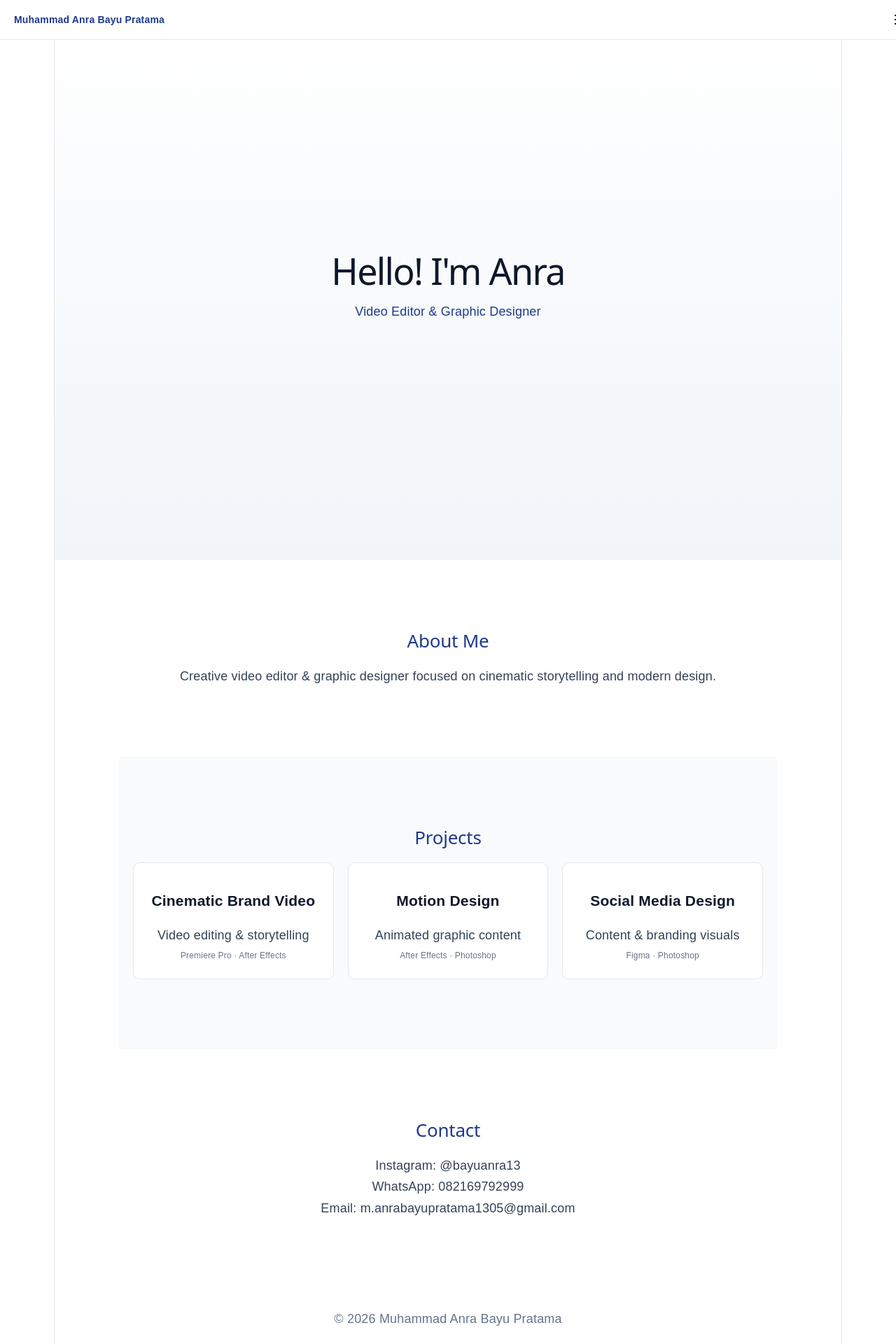
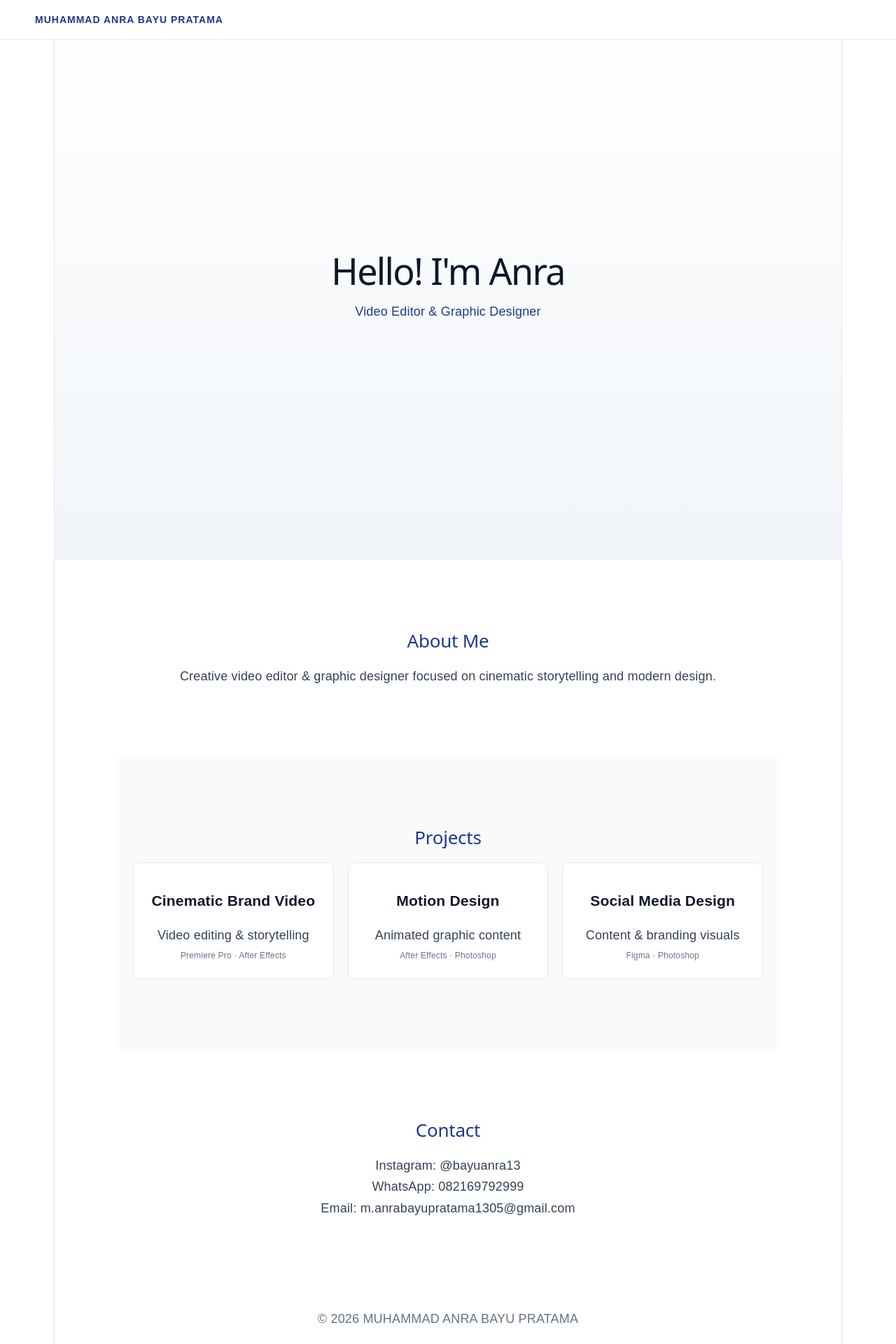
Before and after one commit to manrabayupratama1305-arch/anra-portfolio, a React (Vite) app: page / in a window 1280 px wide. Shown: the top 1920 px of the page at 70% size. Built offline with nearby package versions, Linux system fonts and the light colour scheme.

Commit message:
fix navbar spacing + uppercase name

```diff
--- a/src/App.jsx
+++ b/src/App.jsx
@@ -58,7 +58,7 @@ export default function App() {
 
       {/* NAVBAR */}
       <div style={styles.navbar}>
-        <div style={styles.logo}>Muhammad Anra Bayu Pratama</div>
+        <div style={styles.logo}>MUHAMMAD ANRA BAYU PRATAMA</div>
 
         <div style={styles.hamburger} onClick={() => setMenuOpen(!menuOpen)}>
           <span style={styles.line}></span>
@@ -114,7 +114,7 @@ export default function App() {
         <p style={styles.text}>Email: m.anrabayupratama1305@gmail.com</p>
       </section>
 
-      <footer style={styles.footer}>© 2026 Muhammad Anra Bayu Pratama</footer>
+      <footer style={styles.footer}>© 2026 MUHAMMAD ANRA BAYU PRATAMA</footer>
     </div>
   );
 }
@@ -136,7 +136,7 @@ const styles = {
     display: "flex",
     justifyContent: "space-between",
     alignItems: "center",
-    padding: "15px 20px",
+    padding: "15px 50px", // DIGESER LEBIH KE DALAM
     background: "rgba(255,255,255,0.95)",
     borderBottom: "1px solid #e5e7eb",
   },
@@ -145,6 +145,7 @@ const styles = {
     fontSize: "14px",
     fontWeight: "bold",
     color: "#1e3a8a",
+    letterSpacing: "1px",
   },
 
   hamburger: {
```
